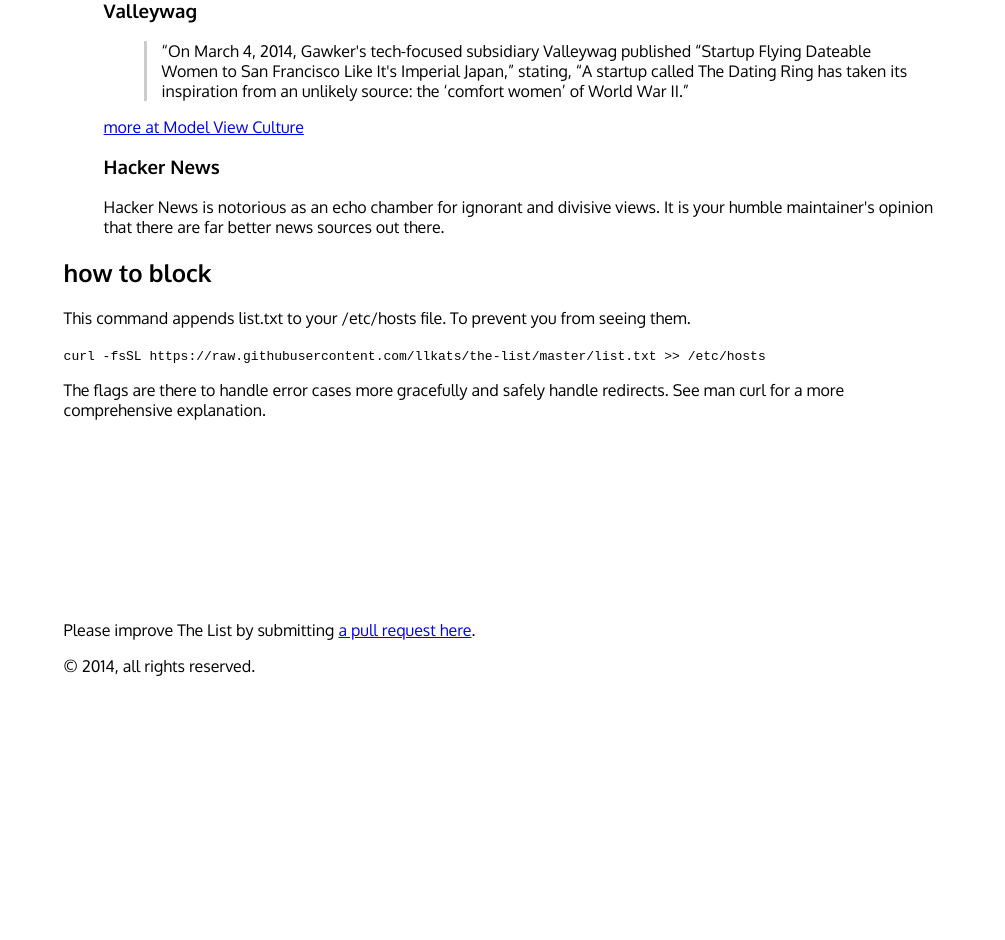
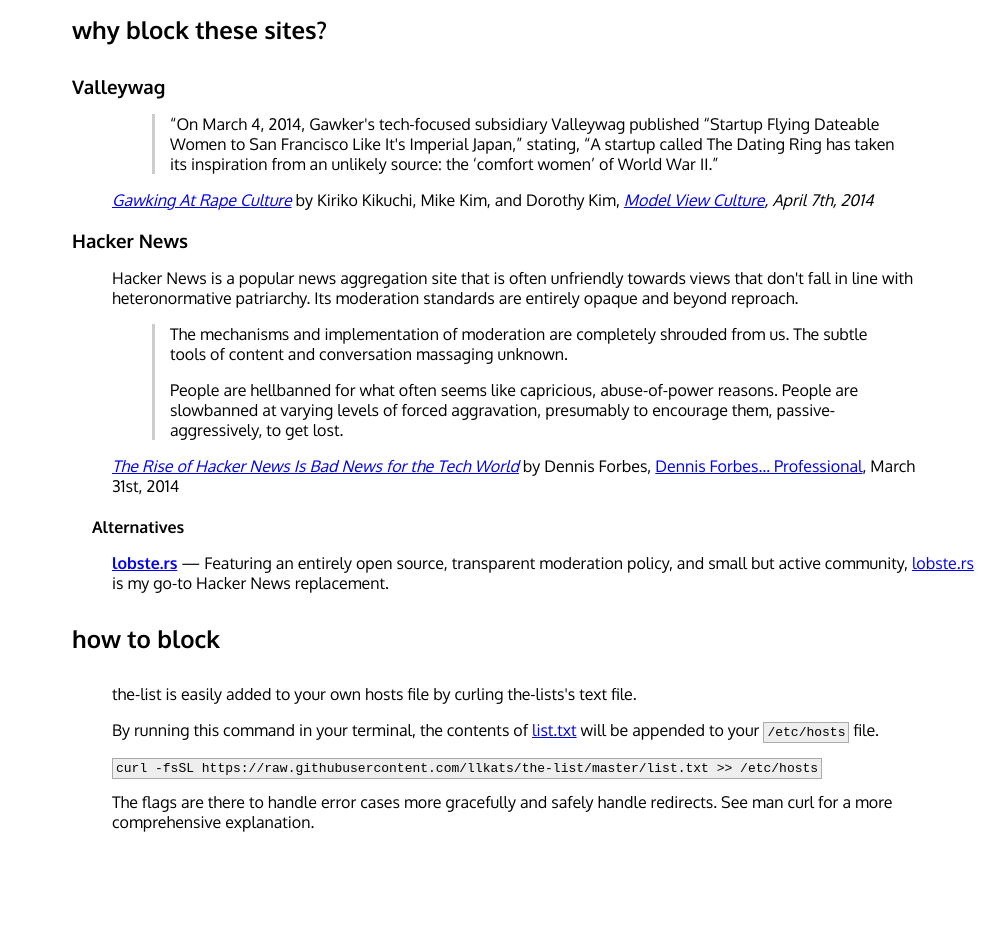
Before and after one commit to llkats/the-list, a plain HTML site: page index.html in a window 1280 px wide. Shown: the part 136-1076 px from the top of the page, without its empty margins (134-1139 px from the left). Before the commit the page ends 828 px from the top, so only its background shows below. Drawn offline with Linux system fonts and the light colour scheme.

Commit message:
Added some HN justification and alternative. General formatting and styling.

```diff
--- a/index.html
+++ b/index.html
@@ -28,25 +28,48 @@
     </header>
 
     <main>
-      <h2>why block these sites?</h2>
-      <ul>
-        <li>
+      <section>
+        <h2>why block these sites?</h2>
+        <article>
           <h3>Valleywag</h3>
-          <blockquote>&ldquo;On March 4, 2014, Gawker's tech-focused subsidiary Valleywag published &ldquo;Startup Flying Dateable Women to San Francisco Like It's Imperial Japan,&rdquo; stating, &ldquo;A startup called The Dating Ring has taken its inspiration from an unlikely source: the &lsquo;comfort women&rsquo; of World War II.&rdquo;</blockquote>
-          <p><a href="http://modelviewculture.com/pieces/gawking-at-rape-culture">more at Model View Culture</a></p>
-        </li>
-        <li>
+          <figure>
+            <blockquote>
+              <p>&ldquo;On March 4, 2014, Gawker's tech-focused subsidiary Valleywag published &ldquo;Startup Flying Dateable Women to San Francisco Like It's Imperial Japan,&rdquo; stating, &ldquo;A startup called The Dating Ring has taken its inspiration from an unlikely source: the &lsquo;comfort women&rsquo; of World War II.&rdquo;</p>
+            </blockquote>
+            <figcaption>
+              <p>
+                <cite><a href="http://modelviewculture.com/pieces/gawking-at-rape-culture">Gawking At Rape Culture</a></cite> by Kiriko Kikuchi, Mike Kim, and Dorothy Kim, <cite><a href="http://modelviewculture.com/">Model View Culture</a>, April 7th, 2014</cite>
+              </p>
+            </figcaption>
+          </figure>
+        </article>
+        <article>
           <h3>Hacker News</h3>
-          <p>Hacker News is notorious as an echo chamber for ignorant and divisive views. It is your humble maintainer's opinion that there are far better news sources out there.</p>
-        </li>
-      </ul>
+          <p>Hacker News is a popular news aggregation site that is often unfriendly towards views that don't fall in line with heteronormative patriarchy. Its moderation standards are entirely opaque and beyond reproach.</p>
+          <figure>
+            <blockquote>
+              <p>The mechanisms and implementation of moderation are completely shrouded from us. The subtle tools of content and conversation massaging unknown.</p>
 
-      <h2>how to block</h2>
-      <p>This command appends list.txt to your /etc/hosts file. To prevent you from seeing them.</p>
-      <code>
-        curl -fsSL https://raw.githubusercontent.com/llkats/the-list/master/list.txt >> /etc/hosts
-      </code>
-      <p>The flags are there to handle error cases more gracefully and safely handle redirects. See man curl for a more comprehensive explanation.</p>
+              <p>People are hellbanned for what often seems like capricious, abuse-of-power reasons. People are slowbanned at varying levels of forced aggravation, presumably to encourage them, passive-aggressively, to get lost.</p>
+            </blockquote>
+            <figcaption>
+              <p><cite><a href="http://dennisforbes.ca/index.php/2014/03/31/the-rise-of-hacker-news-is-bad-news-for-the-tech-world/">The Rise of Hacker News Is Bad News for the Tech World</a></cite> by Dennis Forbes, <a href="http://dennisforbes.ca/">Dennis Forbes&hellip; Professional</a>, March 31st, 2014</p>
+            </figcaption>
+          </figure>
+          <h4>Alternatives</h4>
+          <p><strong><a href="https://lobste.rs/">lobste.rs</a></strong> &mdash; Featuring an entirely open source, transparent moderation policy, and small but active community, <a href="https://lobste.rs/">lobste.rs</a> is my go-to Hacker News replacement.</p>
+        </article>
+      </section>
+
+      <section>
+        <article>
+          <h2>how to block</h2>
+          <p>the-list is easily added to your own hosts file by curling the-lists's text file.</p>
+          <p>By running this command in your terminal, the contents of <a href="https://raw.githubusercontent.com/llkats/the-list/master/list.txt">list.txt</a> will be appended to your <code>/etc/hosts</code> file.</p>
+          <p><code>curl -fsSL https://raw.githubusercontent.com/llkats/the-list/master/list.txt >> /etc/hosts</code></p>
+          <p>The flags are there to handle error cases more gracefully and safely handle redirects. See man curl for a more comprehensive explanation.</p>
+        </article>
+      </section>
     </main>
 
     <footer>
--- a/style.css
+++ b/style.css
@@ -1,5 +1,10 @@
+article > p {
+  margin-left: 40px;
+}
+
 body {
   font-family: "Oxygen", sans-serif;
+  padding: 50px 0;
 }
 
 blockquote {
@@ -7,8 +12,32 @@
   padding-left: 15px;
 }
 
+code {
+  background-color: #eee;
+  border: 1px solid #aaa;
+  overflow: scroll;
+  padding: 2px 3px;
+  white-space: nowrap;
+}
+
 footer {
   margin-top: 200px;
+}
+
+h2 {
+  margin: 30px 0;
+}
+
+h3, h4, h5 {
+  margin-bottom: 5px;
+}
+
+h4 {
+  margin-left: 20px;
+}
+
+main {
+  margin-left: 40px;
 }
 
 ul {
@@ -17,5 +46,5 @@
 
 .wrapper {
   margin: 0 auto;
-  width: 70%;
+  width: 75%;
 }
```
